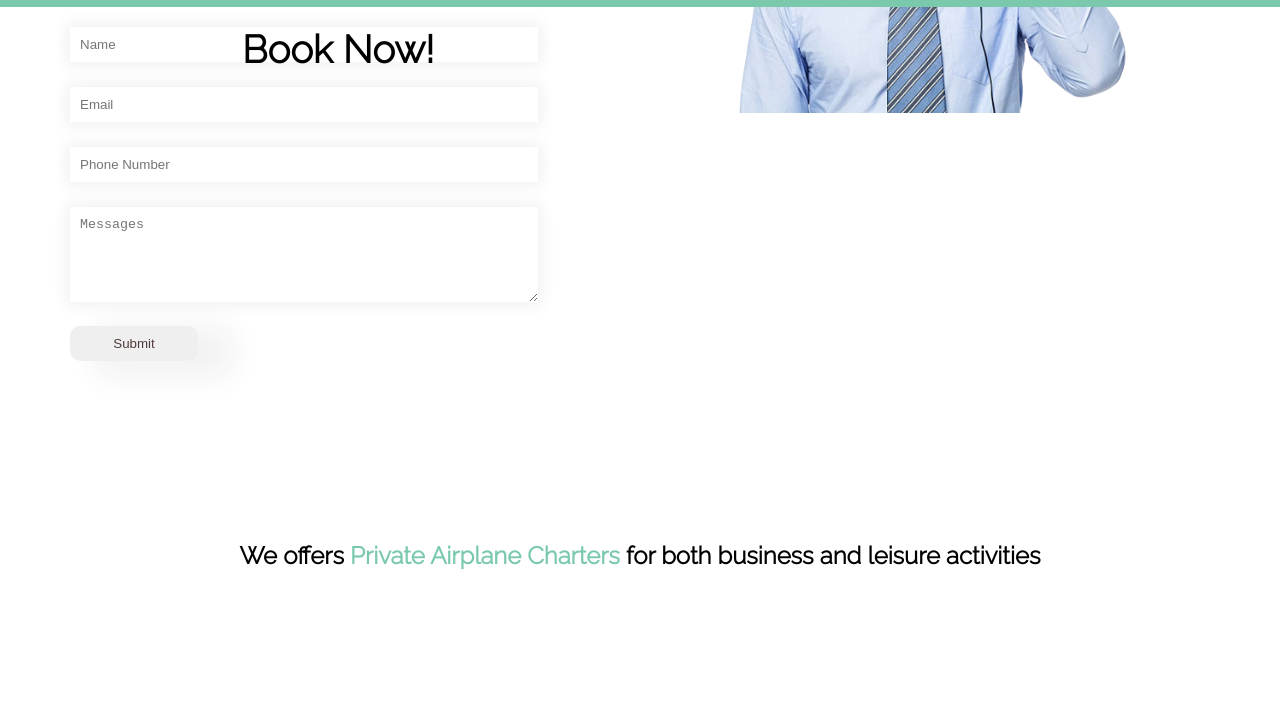
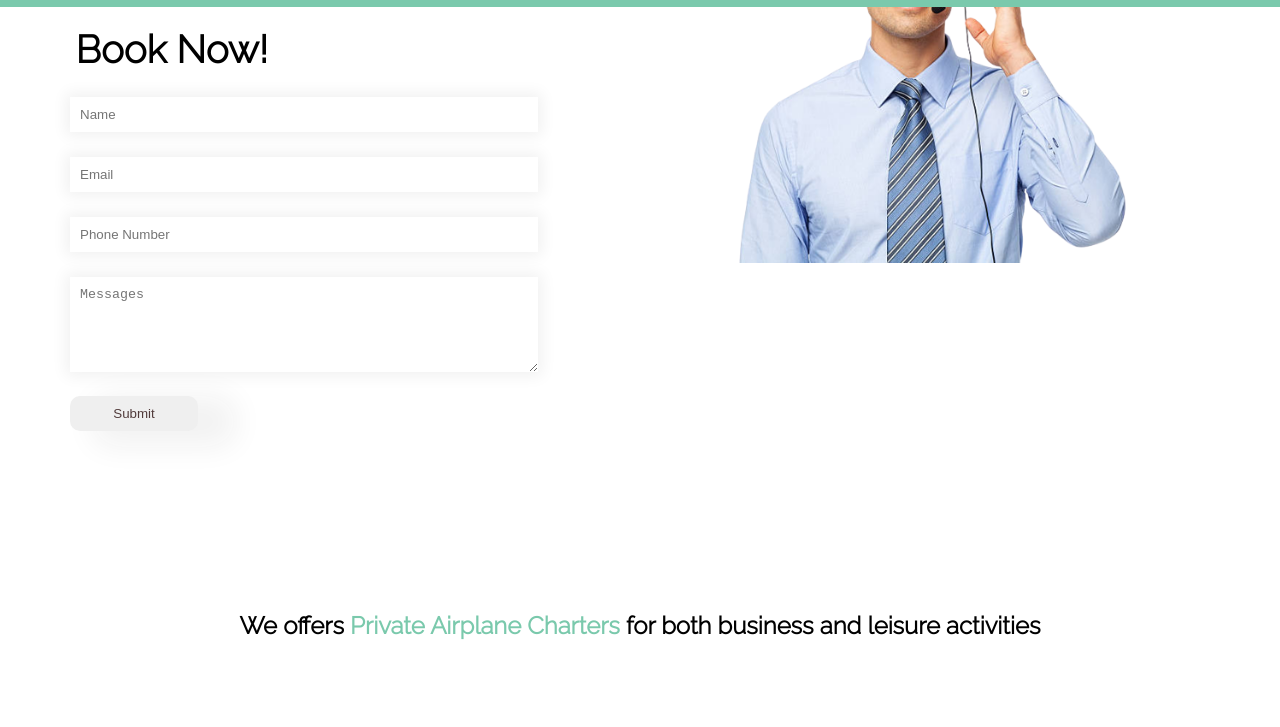
Before and after one commit to revou-fsse-1/w5-company-website-group-c, a plain HTML site: page contact/index.html in a window 1280 px wide. Shown: the part 73-800 px from the top of the page. Drawn offline with Linux system fonts and the light colour scheme; files that its build step writes are made by us from their sources.

Commit message:
fix css files

```diff
--- a/contact/index.css
+++ b/contact/index.css
@@ -56,20 +56,23 @@ nav ul li a:hover {
 /* form section start */
 
 .form-group {
-  margin-top: 50px;
+  position: relative;
+  margin-top: 100px;
   margin-left: 50px;
   z-index: 1;
 }
 
 h1 {
-  margin-left: 15vw;
+  padding-bottom: 20px;
+  margin-bottom: 10px;
+  margin-left: 2vw;
   font-size: 2.4rem;
   font-weight: bold;
   position: relative;
   top: 100px;
   left: 50px;
   z-index: 1;
- }
+}
 
 fieldset {
   border: none;
@@ -118,7 +121,7 @@ input[type="submit"]:hover {
   width: 35%;
   height: 35%;
   position: relative;
-  top: -90vh;
+  top: -80vh;
   right: -55vw;
   z-index: -1;
 }
```
